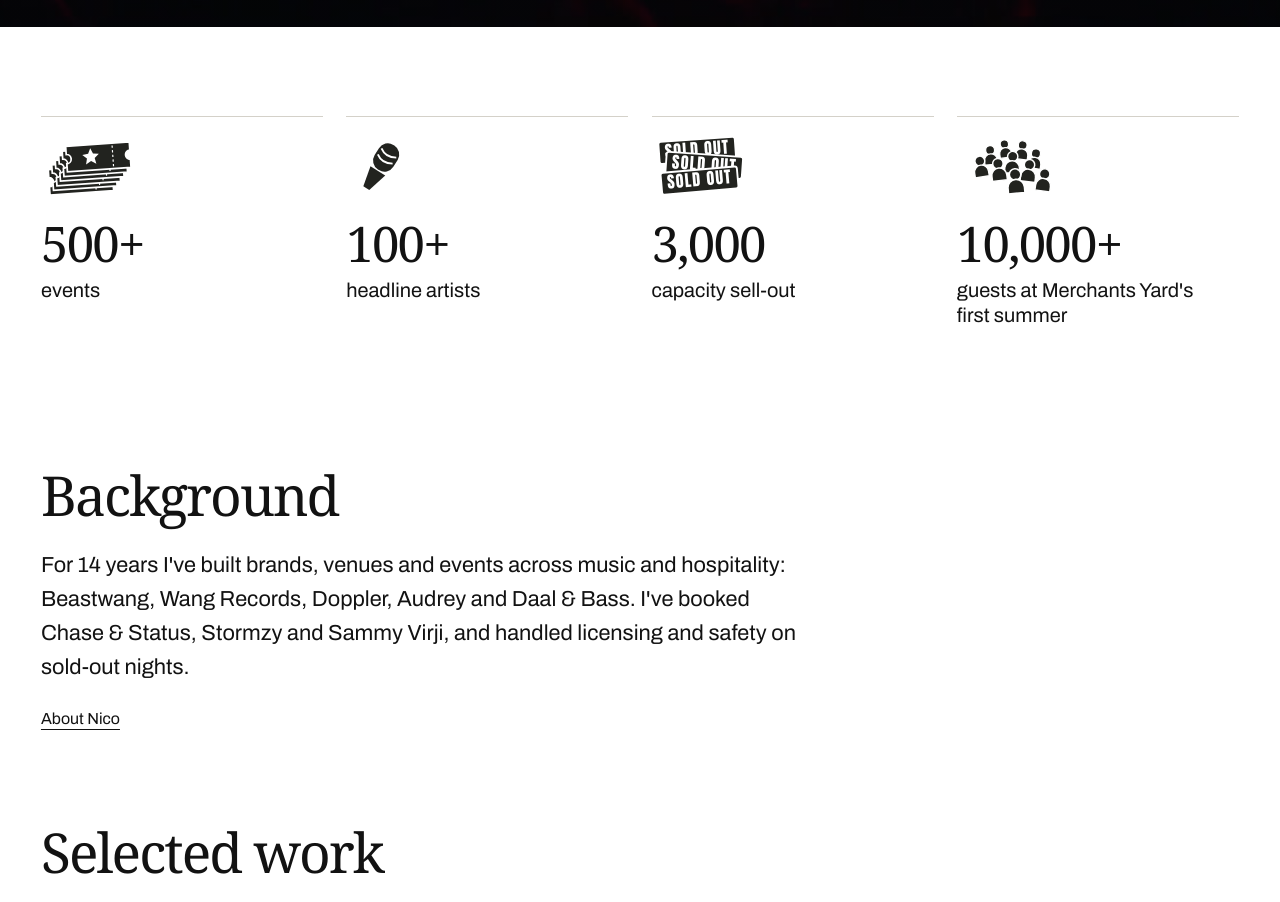
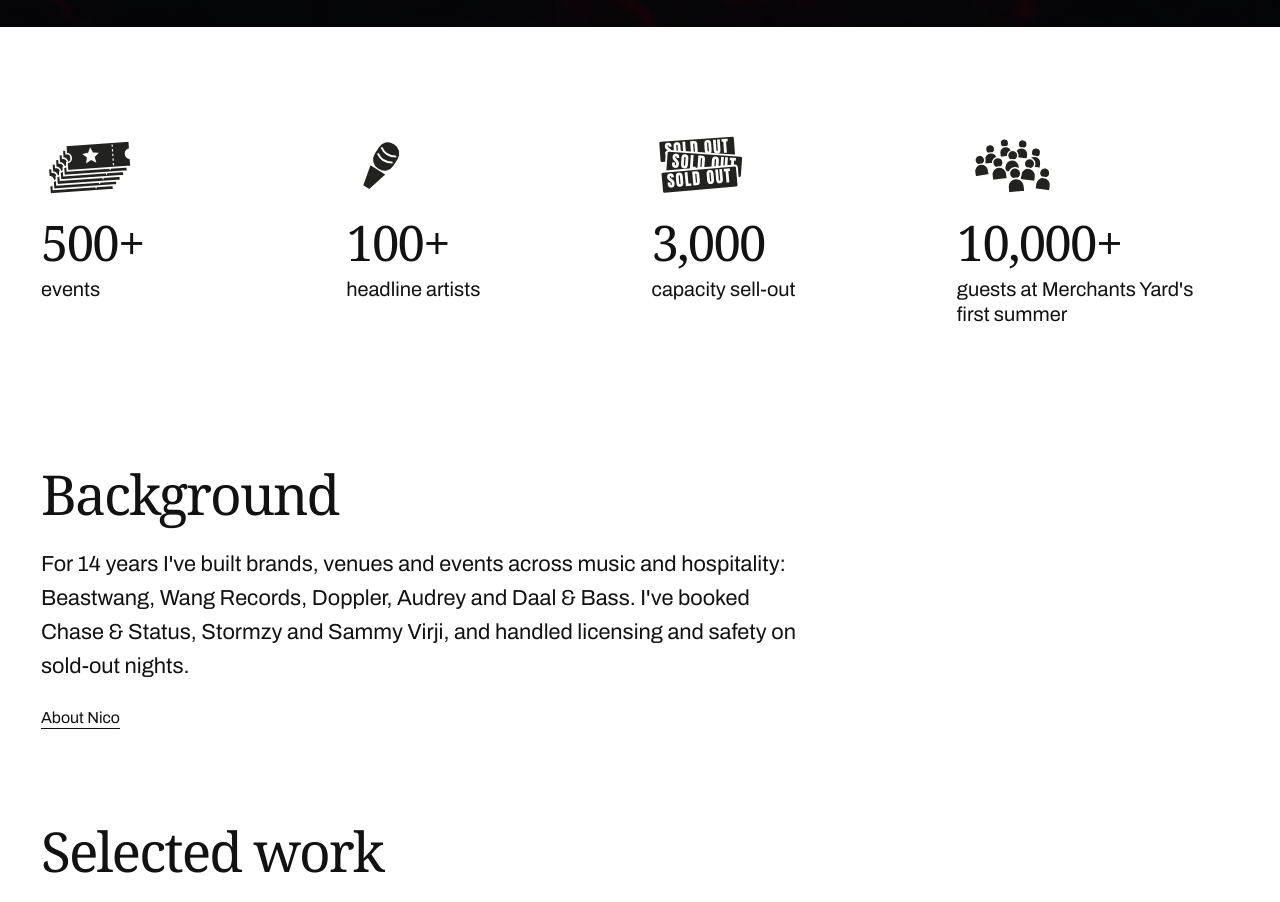
Before and after one commit to frompaulxam-gif/triple-down-rotunda-preview, a plain HTML site: page v2/index.html in a window 1280 px wide. Shown: the part 958-1860 px from the top of the page. Drawn offline with Linux system fonts and the light colour scheme; animation ran at ten frames a second; a web font is replaced by a local one.

Commit message:
Remove the four rules above the homepage figures

```diff
--- a/v2/home-figures.css
+++ b/v2/home-figures.css
@@ -15,7 +15,6 @@
   min-width:0;
   margin:0;
   padding:clamp(10px,1.8vw,20px) 0 0;
-  border-top:1px solid #d4d1c9;
 }
 #home-proof svg {
   display:block;
```
Also changed, not shown: v2/index.html (+1 -1 lines).
